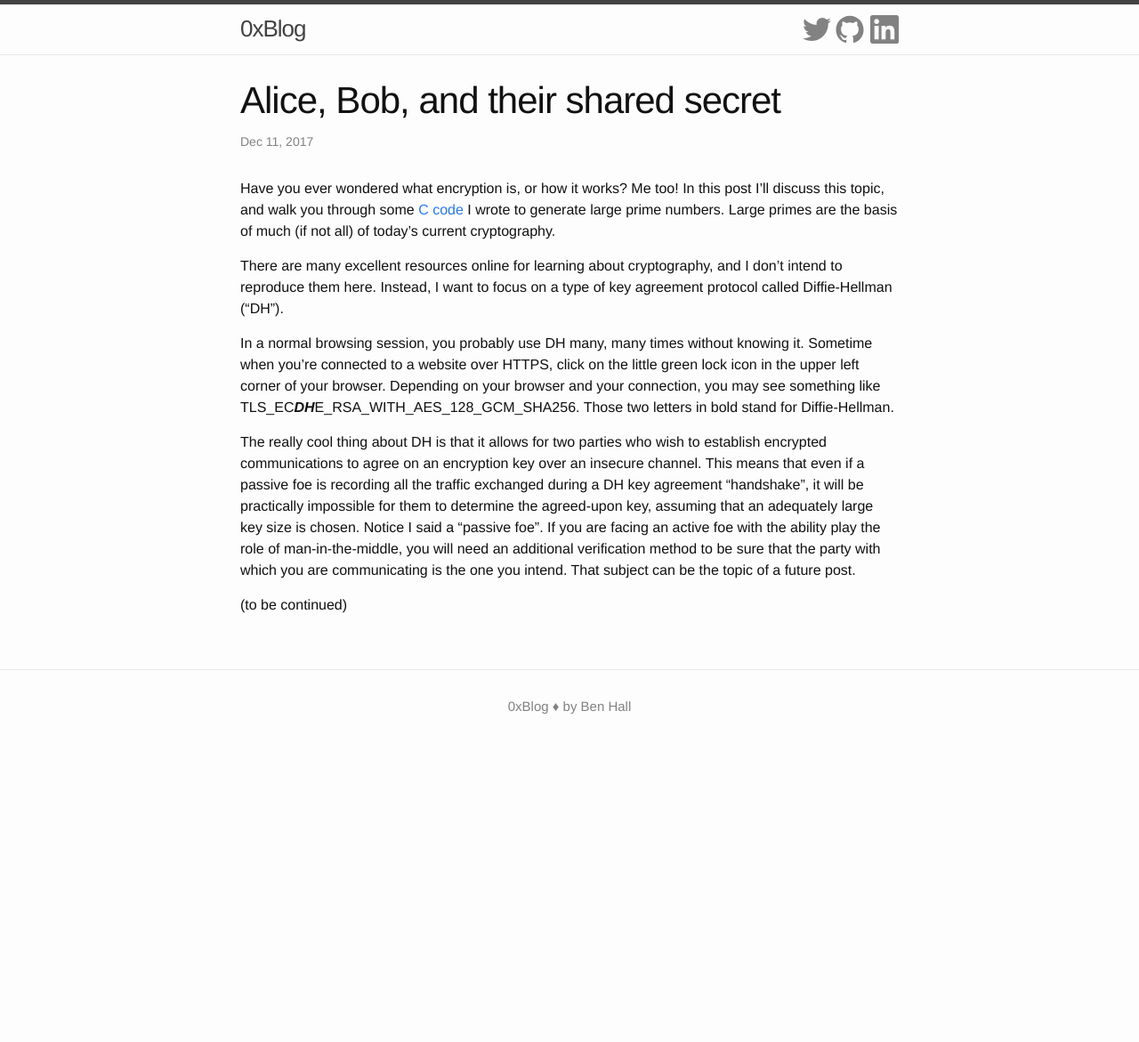
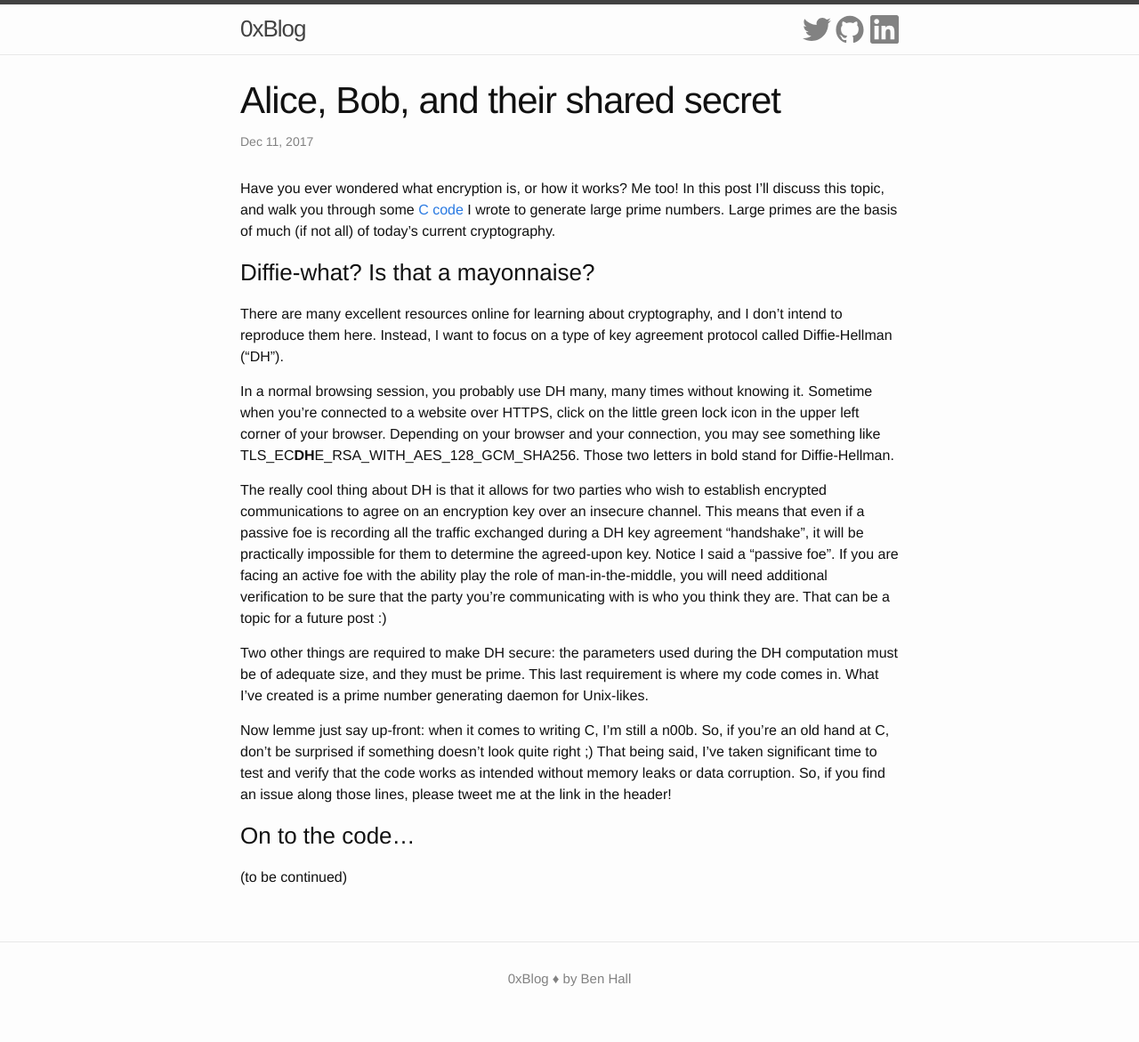
Before and after one commit to greenteadigital/greenteadigital.github.io, a Jekyll site: the page built from _posts/2017-12-11-encryption-diffie-hellman-prime-numbers.markdown, in a window 1280 px wide. Shown: the whole page at 89% size. Built offline with Jekyll 4.4.1, drawn with Linux system fonts in a browser that asks for light colours; before the commit the page ends 900 px from its top, so only the background shows below that.

Commit message:
finish preface to DH post

```diff
--- a/_posts/2017-12-11-encryption-diffie-hellman-prime-numbers.markdown
+++ b/_posts/2017-12-11-encryption-diffie-hellman-prime-numbers.markdown
@@ -6,10 +6,16 @@ published: true
 ---
 Have you ever wondered what encryption is, or how it works? Me too! In this post I'll discuss this topic, and walk you through some [C code](https://github.com/greenteadigital/C-primes) I wrote to generate large prime numbers. Large primes are the basis of much (if not all) of today's current cryptography.
 
+### Diffie-what? Is that a mayonnaise?
 There are many excellent resources online for learning about cryptography, and I don't intend to reproduce them here. Instead, I want to focus on a type of key agreement protocol called Diffie-Hellman ("DH").
 
-In a normal browsing session, you probably use DH many, many times without knowing it. Sometime when you're connected to a website over HTTPS, click on the little green lock icon in the upper left corner of your browser. Depending on your browser and your connection, you may see something like TLS\_EC**_DH_**E\_RSA\_WITH\_AES\_128\_GCM\_SHA256. Those two letters in bold stand for Diffie-Hellman.
+In a normal browsing session, you probably use DH many, many times without knowing it. Sometime when you're connected to a website over HTTPS, click on the little green lock icon in the upper left corner of your browser. Depending on your browser and your connection, you may see something like TLS\_EC**DH**E\_RSA\_WITH\_AES\_128\_GCM\_SHA256. Those two letters in bold stand for Diffie-Hellman.
 
- The really cool thing about DH is that it allows for two parties who wish to establish encrypted communications to agree on an encryption key over an insecure channel. This means that even if a passive foe is recording all the traffic exchanged during a DH key agreement "handshake", it will be practically impossible for them to determine the agreed-upon key, assuming that an adequately large key size is chosen. Notice I said a "passive foe". If you are facing an active foe with the ability play the role of man-in-the-middle, you will need an additional verification method to be sure that the party with which you are communicating is the one you intend. That subject can be the topic of a future post.
+ The really cool thing about DH is that it allows for two parties who wish to establish encrypted communications to agree on an encryption key over an insecure channel. This means that even if a passive foe is recording all the traffic exchanged during a DH key agreement "handshake", it will be practically impossible for them to determine the agreed-upon key. Notice I said a "passive foe". If you are facing an active foe with the ability play the role of man-in-the-middle, you will need additional verification to be sure that the party you're communicating with is who you think they are. That can be a topic for a future post :)
 
+Two other things are required to make DH secure: the parameters used during the DH computation must be of adequate size, and they must be prime. This last requirement is where my code comes in. What I've created is a prime number generating daemon for Unix-likes.
+
+Now lemme just say up-front: when it comes to writing C, I'm still a n00b. So, if you're an old hand at C, don't be surprised if something doesn't look quite right ;) That being said, I've taken significant time to test and verify that the code works as intended without memory leaks or data corruption. So, if you find an issue along those lines, please tweet me at the link in the header!
+
+### On to the code...
 (to be continued)
```
